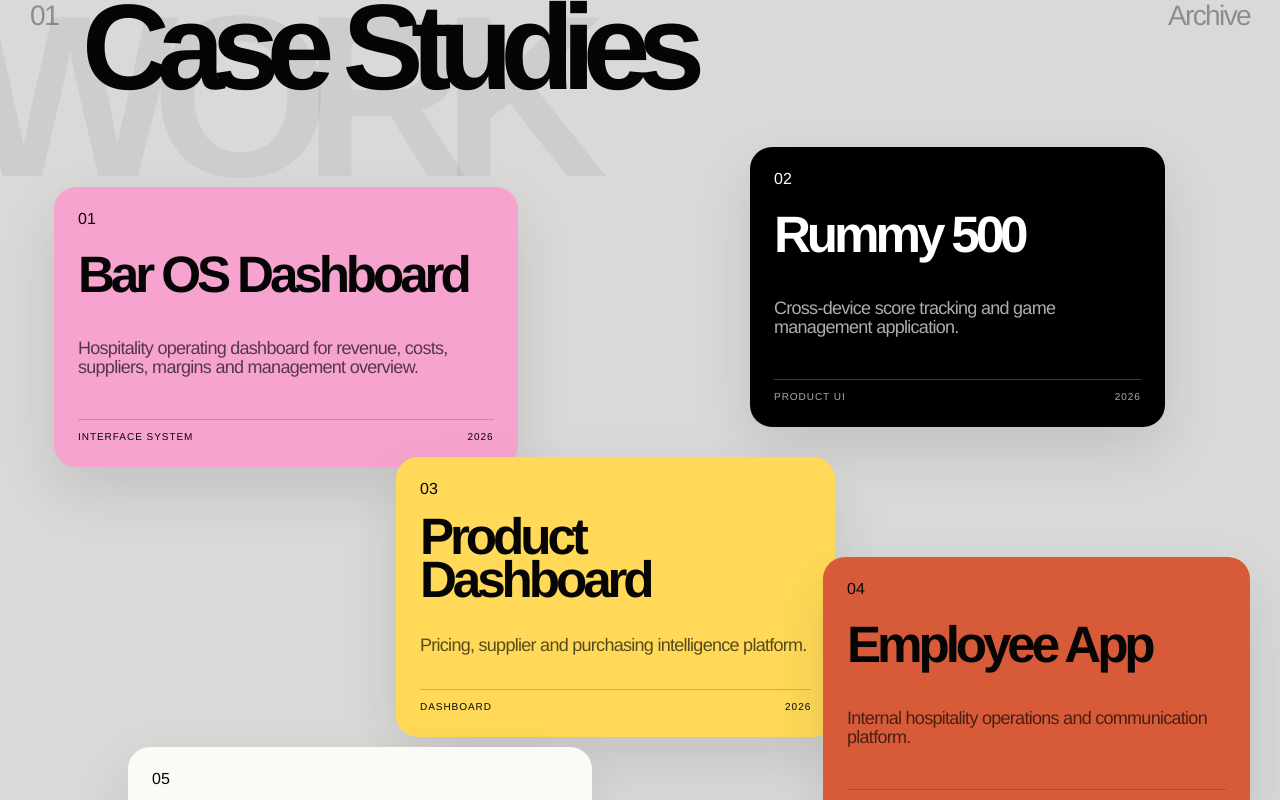
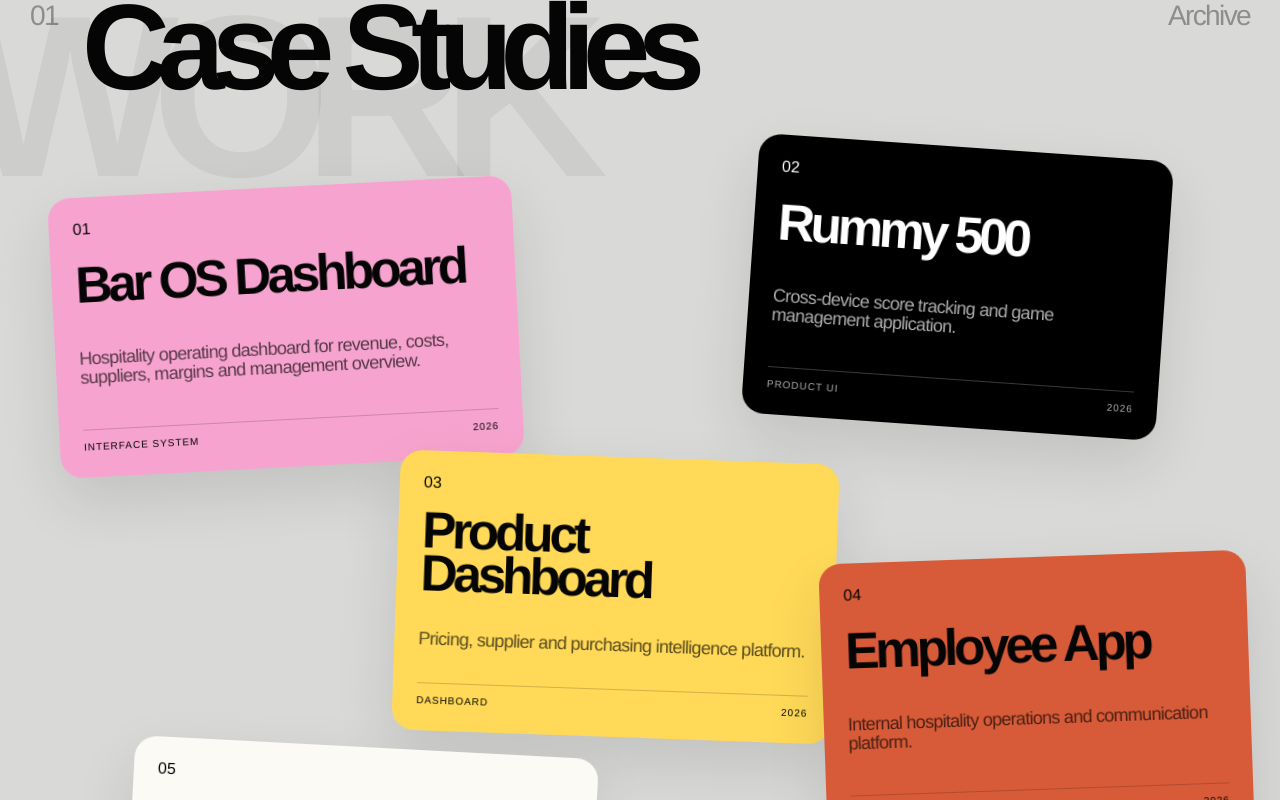
Before and after one commit to izakjonathan/port2, a Next.js app: page / in a window 1280 px wide. Shown: the part 800-1600 px from the top of the page. Built offline with nearby package versions, Linux system fonts and the light colour scheme.

Commit message:
Replace project with latest ZIP build

```diff
--- a/app/globals.css
+++ b/app/globals.css
@@ -1095,12 +1095,25 @@ body::before{
 
 [data-reveal]{
   opacity:0;
+}
+
+[data-reveal]:not([data-card-layer]){
   transform:translate3d(0,14px,0);
 }
 
 .motion-ready [data-reveal].is-visible{
+  opacity:1;
+}
+
+.motion-ready [data-reveal]:not([data-card-layer]).is-visible{
   animation:optimizedReveal 520ms var(--motion-ease) forwards;
   animation-delay:var(--reveal-delay,0ms);
+}
+
+
+/* Card layers have their own transform formulas. Do not reveal-animate transform on them. */
+.motion-ready [data-card-layer].is-visible{
+  animation:none !important;
 }
 
 /* Desktop/tablet: keep original collage but integrate touch motion */
--- a/app/page.js
+++ b/app/page.js
@@ -113,7 +113,6 @@ export default function Home() {
       }, true);
 
       card.addEventListener("pointerdown", (event) => {
-        bringToFront(card);
         card.dataset.didDrag = "false";
         card.classList.add("is-touching");
 
@@ -124,6 +123,7 @@ export default function Home() {
           startY: event.clientY,
           nextX: 0,
           nextY: 0,
+          hasMoved: false,
         };
 
         try {
@@ -140,6 +140,11 @@ export default function Home() {
         if (Math.abs(dx) > 5 || Math.abs(dy) > 5) {
           card.dataset.didDrag = "true";
           card.classList.add("is-dragging");
+
+          if (!currentDrag.hasMoved) {
+            currentDrag.hasMoved = true;
+            bringToFront(card);
+          }
         }
 
         currentDrag.nextX = Math.max(-34, Math.min(34, dx * 0.26));
```
Also changed, not shown: BUILD_CHECK_V15_ANIMATION_STABILITY_FIX.txt (added).
